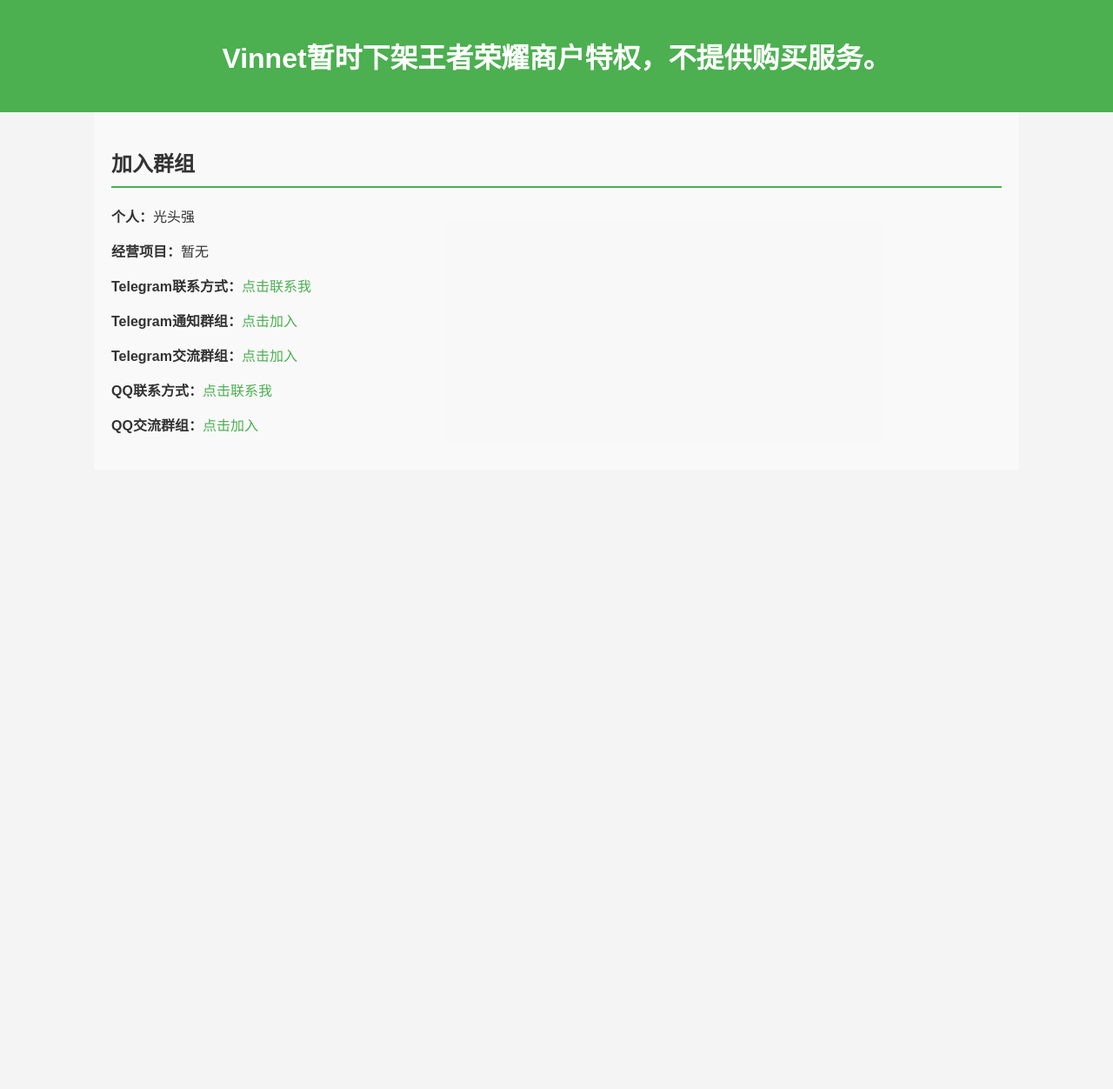
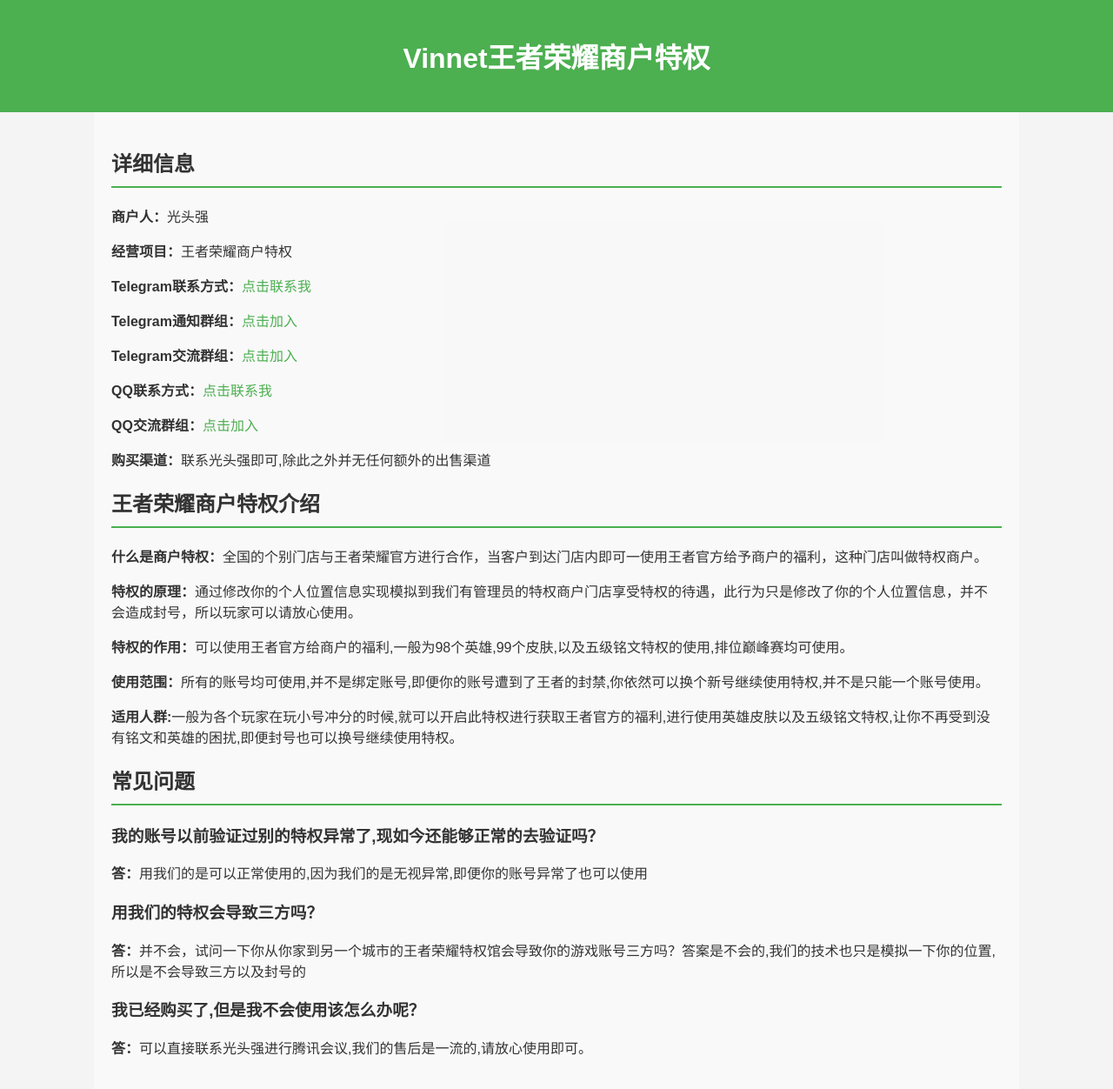
Before and after one commit to guang12386/guang, a plain HTML site: page index.html in a window 1280 px wide. Shown: the whole page at 87% size. Before the commit the page ends 800 px from the top, so only its background shows below. Drawn offline with Linux system fonts and the light colour scheme.

Commit message:
Update index.html

```diff
--- a/index.html
+++ b/index.html
@@ -1,9 +1,10 @@
+
 <!DOCTYPE html>
 <html lang="zh-CN">
 <head>
     <meta charset="UTF-8">
     <meta name="viewport" content="width=device-width, initial-scale=1.0">
-    <title>我的主页</title>
+    <title>Vinnet王者荣耀商户特权</title>
     <style>
         body {
             font-family: Arial, sans-serif;
@@ -44,16 +45,37 @@
 </head>
 <body>
     <header>
-        <h1>Vinnet暂时下架王者荣耀商户特权，不提供购买服务。</h1>
+        <h1>Vinnet王者荣耀商户特权</h1>
     </header>
     <div class="container">
         <div class="section">
-            <h2>加入群组</h2>
-            <p><strong>个人：</strong>光头强</p>
-            <p><strong>经营项目：</strong>暂无</p>
+            <h2>详细信息</h2>
+            <p><strong>商户人：</strong>光头强</p>
+            <p><strong>经营项目：</strong>王者荣耀商户特权</p>
             <p><strong>Telegram联系方式：</strong><a href="http://t.me/guang8886667">点击联系我</a></p>
             <p><strong>Telegram通知群组：</strong><a href="http://t.me/VinnetTQ">点击加入</a></p>
             <p><strong>Telegram交流群组：</strong><a href="https://t.me/Vinnet_Pri">点击加入</a></p>
             <p><strong>QQ联系方式：</strong><a href="mqq://card/show_pslcard?src_type=internal&version=1&uin=2568884334&card_type=person&source=sharecard">点击联系我</a></p>
             <p><strong>QQ交流群组：</strong><a href="https://qm.qq.com/q/Vf3ceKdBSs">点击加入</a></p>
+            <p><strong>购买渠道：</strong>联系光头强即可,除此之外并无任何额外的出售渠道</p>
         </div>
+        <div class="section">
+            <h2>王者荣耀商户特权介绍</h2>
+            <p><strong>什么是商户特权：</strong>全国的个别门店与王者荣耀官方进行合作，当客户到达门店内即可一使用王者官方给予商户的福利，这种门店叫做特权商户。</p>
+            <p><strong>特权的原理：</strong>通过修改你的个人位置信息实现模拟到我们有管理员的特权商户门店享受特权的待遇，此行为只是修改了你的个人位置信息，并不会造成封号，所以玩家可以请放心使用。</p>
+            <p><strong>特权的作用：</strong>可以使用王者官方给商户的福利,一般为98个英雄,99个皮肤,以及五级铭文特权的使用,排位巅峰赛均可使用。</p>
+            <p><strong>使用范围：</strong>所有的账号均可使用,并不是绑定账号,即便你的账号遭到了王者的封禁,你依然可以换个新号继续使用特权,并不是只能一个账号使用。</p>
+            <p><strong>适用人群:</strong>一般为各个玩家在玩小号冲分的时候,就可以开启此特权进行获取王者官方的福利,进行使用英雄皮肤以及五级铭文特权,让你不再受到没有铭文和英雄的困扰,即便封号也可以换号继续使用特权。</p>
+        </div>
+        <div class="section">
+            <h2>常见问题</h2>
+            <h3>我的账号以前验证过别的特权异常了,现如今还能够正常的去验证吗？</h3>
+            <p><strong>答：</strong>用我们的是可以正常使用的,因为我们的是无视异常,即便你的账号异常了也可以使用</p>
+            <h3>用我们的特权会导致三方吗？</h3>
+            <p><strong>答：</strong>并不会，试问一下你从你家到另一个城市的王者荣耀特权馆会导致你的游戏账号三方吗？答案是不会的,我们的技术也只是模拟一下你的位置,所以是不会导致三方以及封号的</p>
+            <h3>我已经购买了,但是我不会使用该怎么办呢？</h3>
+            <p><strong>答：</strong>可以直接联系光头强进行腾讯会议,我们的售后是一流的,请放心使用即可。</p>
+        </div>
+    </div>
+</body>
+</html>
```
